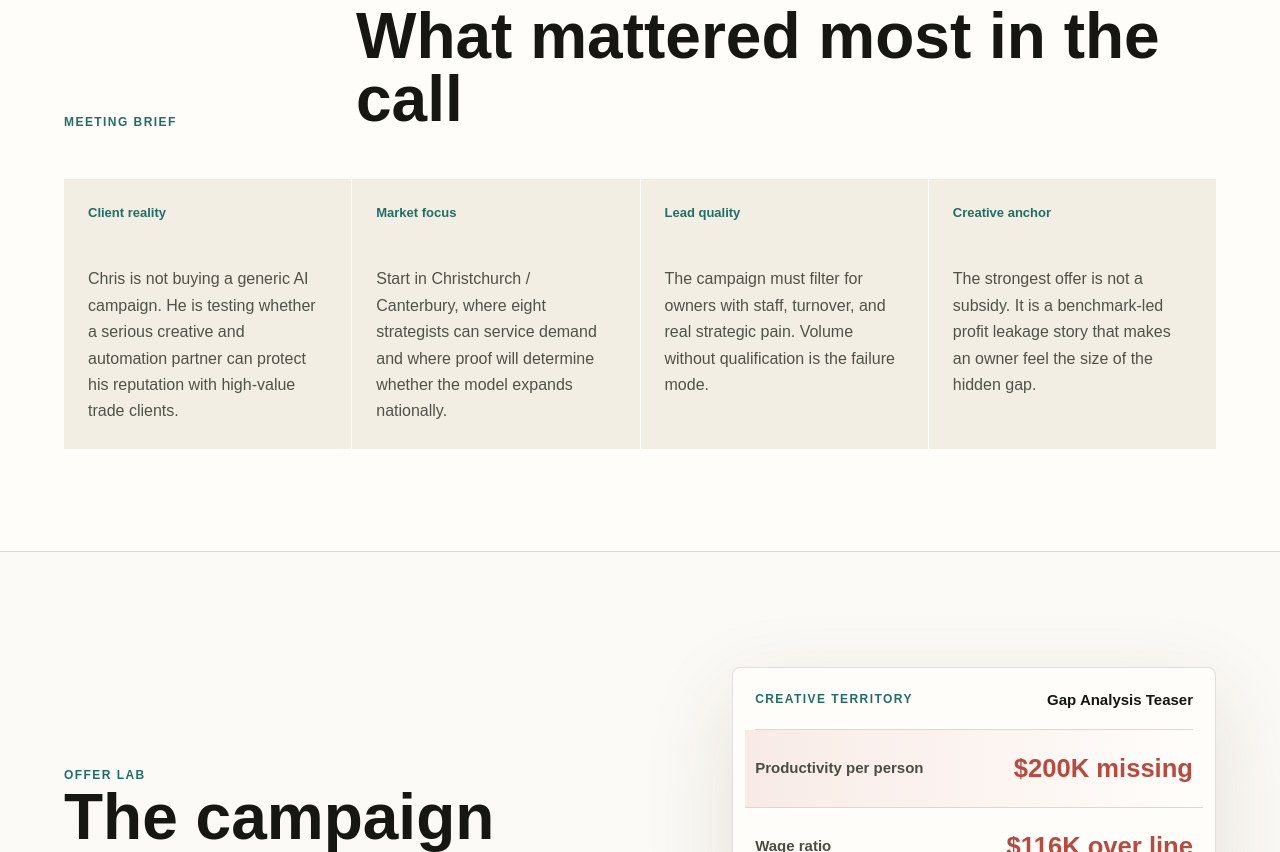
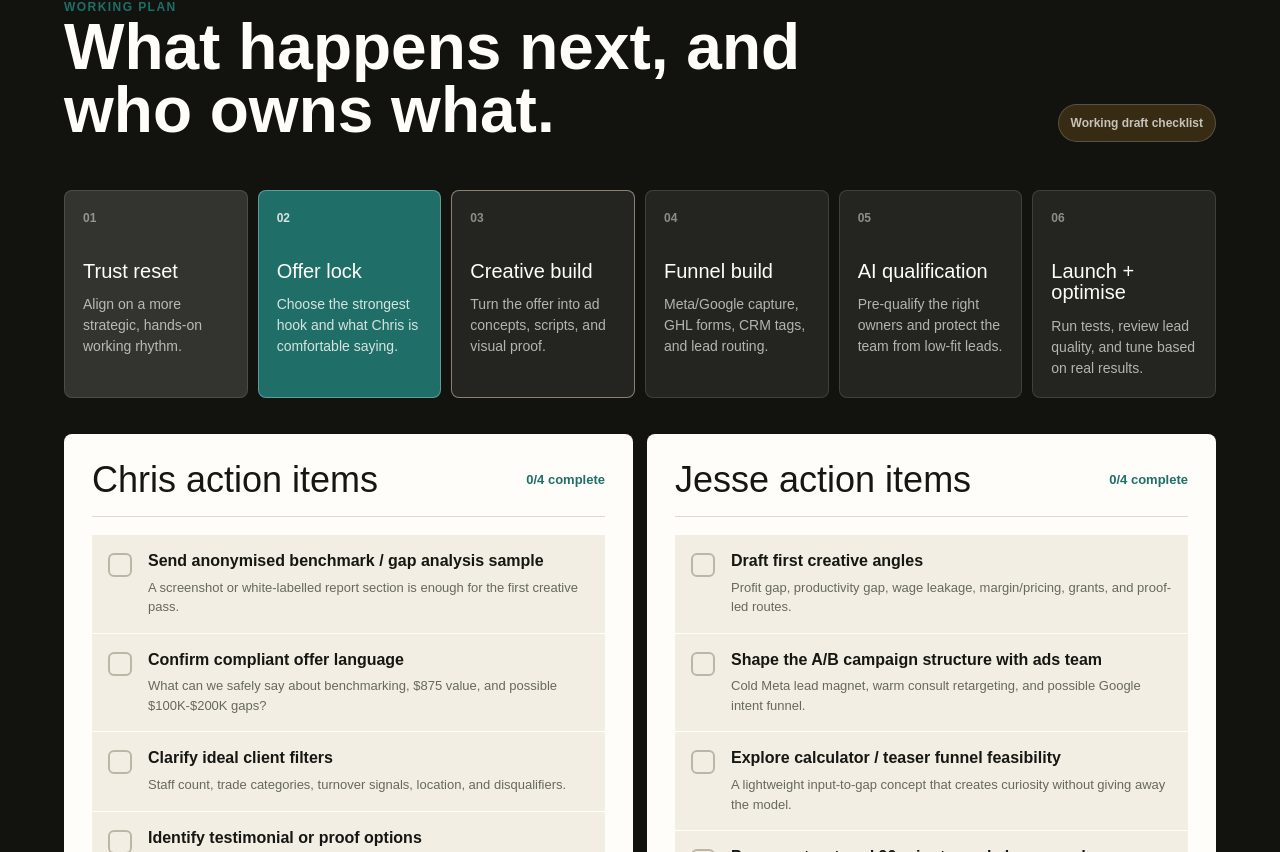
Before and after one commit to JessesOS/customerjourney-app, a Next.js app: page / in a window 1280 px wide. Shown: the part 1028-1880 px from the top of the page. Built offline with nearby package versions, Linux system fonts and the light colour scheme.

Commit message:
Add collaborative working plan

```diff
--- /dev/null
+++ b/app/components/CollaborationHub.tsx
@@ -0,0 +1,92 @@
+"use client";
+
+import { useMemo, useState } from "react";
+import type { ChecklistItem, ChecklistOwner, ProjectStage } from "@/lib/collaboration";
+
+type CollaborationHubProps = {
+  stages: ProjectStage[];
+  initialItems: ChecklistItem[];
+};
+
+function ownerLabel(owner: ChecklistOwner) {
+  return owner === "chris" ? "Chris action items" : "Jesse action items";
+}
+
+export function CollaborationHub({
+  stages,
+  initialItems,
+}: CollaborationHubProps) {
+  const [items, setItems] = useState(initialItems);
+
+  const grouped = useMemo(
+    () => ({
+      chris: items.filter((item) => item.owner === "chris"),
+      jesse: items.filter((item) => item.owner === "jesse"),
+    }),
+    [items]
+  );
+
+  function toggleItem(item: ChecklistItem) {
+    const completed = !item.completed;
+    setItems((current) =>
+      current.map((entry) =>
+        entry.id === item.id ? { ...entry, completed } : entry
+      )
+    );
+  }
+
+  return (
+    <section className="collaboration-hub" id="working-plan">
+      <div className="section-title collaboration-title">
+        <div>
+          <p>Working Plan</p>
+          <h2>What happens next, and who owns what.</h2>
+        </div>
+        <span className="sync-pill sync-local">Working draft checklist</span>
+      </div>
+
+      <div className="stage-rail" aria-label="Scale client stages">
+        {stages.map((stage, index) => (
+          <article className={`stage-card stage-${stage.status}`} key={stage.label}>
+            <span>{String(index + 1).padStart(2, "0")}</span>
+            <h3>{stage.label}</h3>
+            <p>{stage.detail}</p>
+          </article>
+        ))}
+      </div>
+
+      <div className="task-columns">
+        {(["chris", "jesse"] as ChecklistOwner[]).map((owner) => (
+          <article className="task-column" key={owner}>
+            <div className="task-column-header">
+              <h3>{ownerLabel(owner)}</h3>
+              <span>
+                {grouped[owner].filter((item) => item.completed).length}/
+                {grouped[owner].length} complete
+              </span>
+            </div>
+            <div className="task-list">
+              {grouped[owner].map((item) => (
+                <label
+                  className={`task-check ${item.completed ? "is-complete" : ""}`}
+                  key={item.id}
+                >
+                  <input
+                    checked={item.completed}
+                    onChange={() => toggleItem(item)}
+                    type="checkbox"
+                  />
+                  <span className="checkmark" aria-hidden="true" />
+                  <span>
+                    <strong>{item.title}</strong>
+                    <small>{item.detail}</small>
+                  </span>
+                </label>
+              ))}
+            </div>
+          </article>
+        ))}
+      </div>
+    </section>
+  );
+}
--- a/app/globals.css
+++ b/app/globals.css
@@ -101,7 +101,8 @@ nav a:hover {
 .hero,
 .section-band,
 .offer-lab,
-.campaigns {
+.campaigns,
+.collaboration-hub {
   padding-left: clamp(20px, 5vw, 76px);
   padding-right: clamp(20px, 5vw, 76px);
 }
@@ -162,6 +163,215 @@ nav a:hover {
 .hero-actions a:first-child {
   background: var(--ink);
   color: var(--paper);
+}
+
+.collaboration-hub {
+  background: #12130f;
+  color: var(--paper);
+  padding-bottom: clamp(56px, 8vw, 96px);
+  padding-top: clamp(56px, 8vw, 96px);
+}
+
+.collaboration-title {
+  align-items: flex-start;
+  color: var(--paper);
+}
+
+.collaboration-title h2 {
+  color: var(--paper);
+  max-width: 760px;
+}
+
+.sync-pill {
+  border: 1px solid rgba(255, 253, 250, 0.18);
+  border-radius: 999px;
+  color: rgba(255, 253, 250, 0.72);
+  flex: 0 0 auto;
+  font-size: 12px;
+  font-weight: 800;
+  margin-top: 8px;
+  padding: 9px 12px;
+}
+
+.sync-shared {
+  background: rgba(31, 111, 104, 0.28);
+}
+
+.sync-local {
+  background: rgba(185, 133, 43, 0.22);
+}
+
+.stage-rail {
+  display: grid;
+  gap: 10px;
+  grid-template-columns: repeat(6, minmax(150px, 1fr));
+  margin: 0 auto 28px;
+  max-width: 1360px;
+  overflow-x: auto;
+  padding-bottom: 8px;
+}
+
+.stage-card {
+  background: rgba(255, 253, 250, 0.08);
+  border: 1px solid rgba(255, 253, 250, 0.12);
+  border-radius: 8px;
+  min-height: 188px;
+  padding: 18px;
+}
+
+.stage-card span {
+  color: rgba(255, 253, 250, 0.48);
+  display: block;
+  font-size: 12px;
+  font-weight: 900;
+  margin-bottom: 34px;
+}
+
+.stage-card h3 {
+  color: var(--paper);
+  font-size: 20px;
+  letter-spacing: 0;
+  line-height: 1.08;
+  margin: 0 0 12px;
+}
+
+.stage-card p {
+  color: rgba(255, 253, 250, 0.66);
+  font-size: 14px;
+  line-height: 1.5;
+  margin: 0;
+}
+
+.stage-done {
+  background: rgba(255, 253, 250, 0.14);
+}
+
+.stage-current {
+  background: var(--teal);
+  border-color: rgba(255, 253, 250, 0.3);
+}
+
+.stage-current p,
+.stage-current span {
+  color: rgba(255, 253, 250, 0.82);
+}
+
+.stage-next {
+  border-color: rgba(240, 223, 189, 0.5);
+}
+
+.task-columns {
+  display: grid;
+  gap: 14px;
+  grid-template-columns: repeat(2, minmax(0, 1fr));
+  margin: 0 auto;
+  max-width: 1360px;
+}
+
+.task-column {
+  background: var(--paper);
+  border-radius: 8px;
+  color: var(--ink);
+  padding: clamp(18px, 3vw, 28px);
+}
+
+.task-column-header {
+  align-items: center;
+  border-bottom: 1px solid var(--line);
+  display: flex;
+  gap: 18px;
+  justify-content: space-between;
+  padding-bottom: 18px;
+}
+
+.task-column-header h3 {
+  font-size: clamp(24px, 3vw, 36px);
+  letter-spacing: 0;
+  line-height: 1;
+  margin: 0;
+}
+
+.task-column-header span {
+  color: var(--teal);
+  flex: 0 0 auto;
+  font-size: 13px;
+  font-weight: 900;
+}
+
+.task-list {
+  display: grid;
+  gap: 1px;
+  margin-top: 18px;
+}
+
+.task-check {
+  align-items: flex-start;
+  background: #f3eee3;
+  cursor: pointer;
+  display: grid;
+  gap: 14px;
+  grid-template-columns: 26px minmax(0, 1fr);
+  padding: 16px;
+}
+
+.task-check input {
+  height: 1px;
+  opacity: 0;
+  position: absolute;
+  width: 1px;
+}
+
+.checkmark {
+  align-items: center;
+  border: 2px solid #bdb6a7;
+  border-radius: 6px;
+  display: inline-flex;
+  height: 24px;
+  justify-content: center;
+  margin-top: 2px;
+  width: 24px;
+}
+
+.checkmark::after {
+  color: var(--paper);
+  content: "✓";
+  font-size: 15px;
+  font-weight: 900;
+  opacity: 0;
+}
+
+.task-check strong {
+  display: block;
+  font-size: 16px;
+  letter-spacing: 0;
+  line-height: 1.3;
+}
+
+.task-check small {
+  color: #67685e;
+  display: block;
+  font-size: 13px;
+  line-height: 1.5;
+  margin-top: 6px;
+}
+
+.task-check.is-complete {
+  background: #e4ede7;
+}
+
+.task-check.is-complete .checkmark {
+  background: var(--teal);
+  border-color: var(--teal);
+}
+
+.task-check.is-complete .checkmark::after {
+  opacity: 1;
+}
+
+.task-check.is-complete strong {
+  color: #526058;
+  text-decoration: line-through;
+  text-decoration-thickness: 2px;
 }
 
 .hero-board,
@@ -563,7 +773,8 @@ nav a:hover {
   }
 
   .signals,
-  .angle-list {
+  .angle-list,
+  .task-columns {
     grid-template-columns: repeat(2, minmax(0, 1fr));
   }
 }
@@ -596,7 +807,8 @@ nav a:hover {
 
   .board-grid,
   .signals,
-  .angle-list {
+  .angle-list,
+  .task-columns {
     grid-template-columns: 1fr;
   }
 
--- a/app/page.tsx
+++ b/app/page.tsx
@@ -1,3 +1,6 @@
+import { CollaborationHub } from "./components/CollaborationHub";
+import { defaultChecklistItems, projectStages } from "@/lib/collaboration";
+
 const meetingSignals = [
   {
     label: "Client reality",
@@ -121,6 +124,7 @@ export default function Home() {
           <img src="/strategize-logo-cropped.png" alt="Strategize" />
         </a>
         <nav aria-label="Workspace navigation">
+          <a href="#working-plan">Plan</a>
           <a href="#brief">Brief</a>
           <a href="#offer">Offer Lab</a>
           <a href="#system">System Map</a>
@@ -141,6 +145,7 @@ export default function Home() {
             from ad click to booked consult.
           </h1>
           <div className="hero-actions" aria-label="Primary workspace actions">
+            <a href="#working-plan">Open Working Plan</a>
             <a href="#offer">Open Offer Lab</a>
             <a href="#system">View System Map</a>
           </div>
@@ -166,6 +171,11 @@ export default function Home() {
           </div>
         </div>
       </section>
+
+      <CollaborationHub
+        initialItems={defaultChecklistItems}
+        stages={projectStages}
+      />
 
       <section className="meeting-brief section-band" id="brief">
         <div className="section-title">
--- /dev/null
+++ b/lib/collaboration.ts
@@ -0,0 +1,107 @@
+export type ChecklistOwner = "chris" | "jesse";
+
+export type ChecklistItem = {
+  id: string;
+  owner: ChecklistOwner;
+  title: string;
+  detail: string;
+  completed: boolean;
+};
+
+export type ProjectStage = {
+  label: string;
+  detail: string;
+  status: "done" | "current" | "next" | "later";
+};
+
+export const projectStages: ProjectStage[] = [
+  {
+    label: "Trust reset",
+    detail: "Align on a more strategic, hands-on working rhythm.",
+    status: "done",
+  },
+  {
+    label: "Offer lock",
+    detail: "Choose the strongest hook and what Chris is comfortable saying.",
+    status: "current",
+  },
+  {
+    label: "Creative build",
+    detail: "Turn the offer into ad concepts, scripts, and visual proof.",
+    status: "next",
+  },
+  {
+    label: "Funnel build",
+    detail: "Meta/Google capture, GHL forms, CRM tags, and lead routing.",
+    status: "later",
+  },
+  {
+    label: "AI qualification",
+    detail: "Pre-qualify the right owners and protect the team from low-fit leads.",
+    status: "later",
+  },
+  {
+    label: "Launch + optimise",
+    detail: "Run tests, review lead quality, and tune based on real results.",
+    status: "later",
+  },
+];
+
+export const defaultChecklistItems: ChecklistItem[] = [
+  {
+    id: "chris-benchmark-sample",
+    owner: "chris",
+    title: "Send anonymised benchmark / gap analysis sample",
+    detail: "A screenshot or white-labelled report section is enough for the first creative pass.",
+    completed: false,
+  },
+  {
+    id: "chris-offer-comfort",
+    owner: "chris",
+    title: "Confirm compliant offer language",
+    detail: "What can we safely say about benchmarking, $875 value, and possible $100K-$200K gaps?",
+    completed: false,
+  },
+  {
+    id: "chris-client-fit",
+    owner: "chris",
+    title: "Clarify ideal client filters",
+    detail: "Staff count, trade categories, turnover signals, location, and disqualifiers.",
+    completed: false,
+  },
+  {
+    id: "chris-proof-options",
+    owner: "chris",
+    title: "Identify testimonial or proof options",
+    detail: "Names can stay confidential; we just need the proof shape and what is safe to use.",
+    completed: false,
+  },
+  {
+    id: "jesse-creative-angles",
+    owner: "jesse",
+    title: "Draft first creative angles",
+    detail: "Profit gap, productivity gap, wage leakage, margin/pricing, grants, and proof-led routes.",
+    completed: false,
+  },
+  {
+    id: "jesse-ads-structure",
+    owner: "jesse",
+    title: "Shape the A/B campaign structure with ads team",
+    detail: "Cold Meta lead magnet, warm consult retargeting, and possible Google intent funnel.",
+    completed: false,
+  },
+  {
+    id: "jesse-calculator-feasibility",
+    owner: "jesse",
+    title: "Explore calculator / teaser funnel feasibility",
+    detail: "A lightweight input-to-gap concept that creates curiosity without giving away the model.",
+    completed: false,
+  },
+  {
+    id: "jesse-next-agenda",
+    owner: "jesse",
+    title: "Prepare structured 90-minute workshop agenda",
+    detail: "Use the next call to lock offer, message, assets, targeting, and launch sequence.",
+    completed: false,
+  },
+];
```
